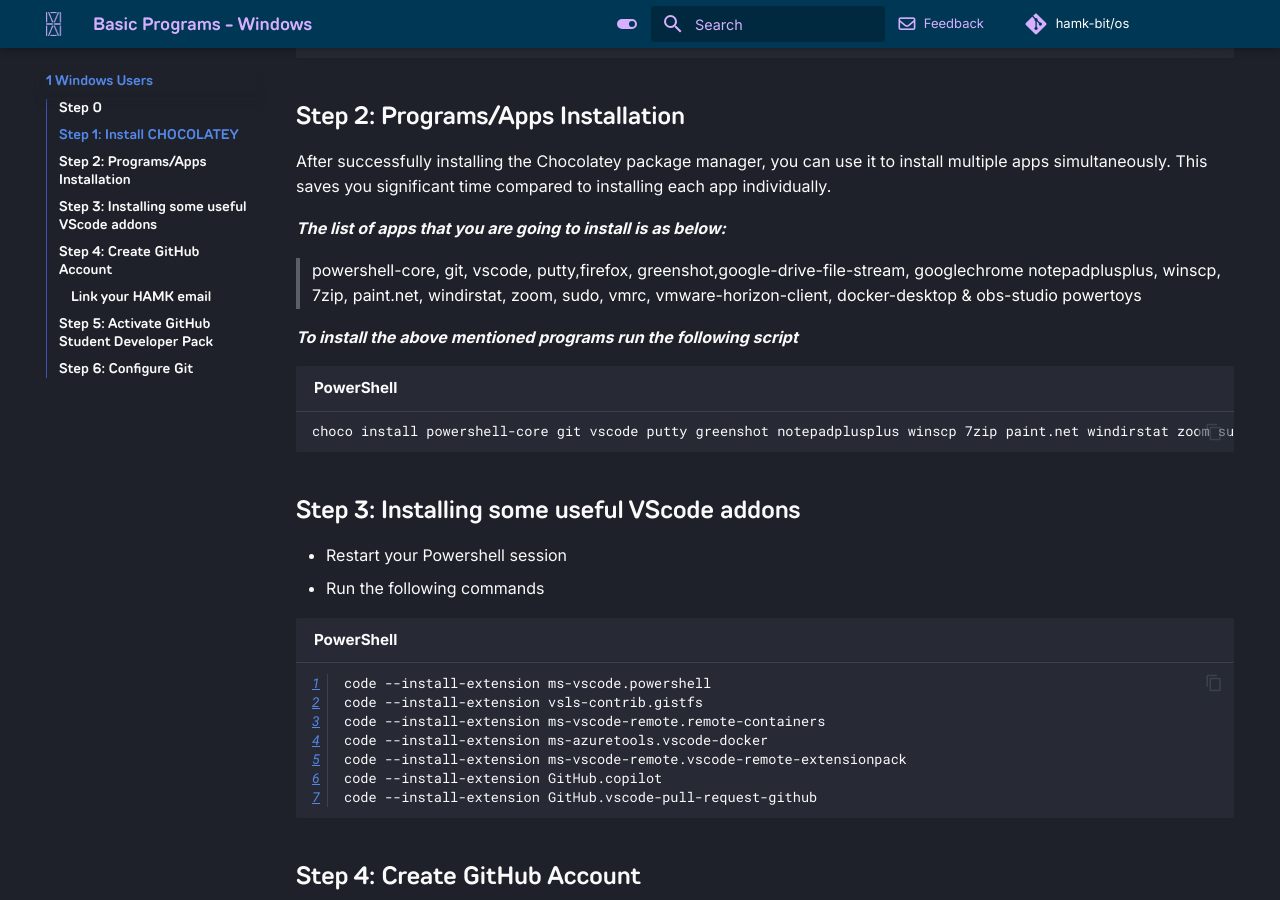
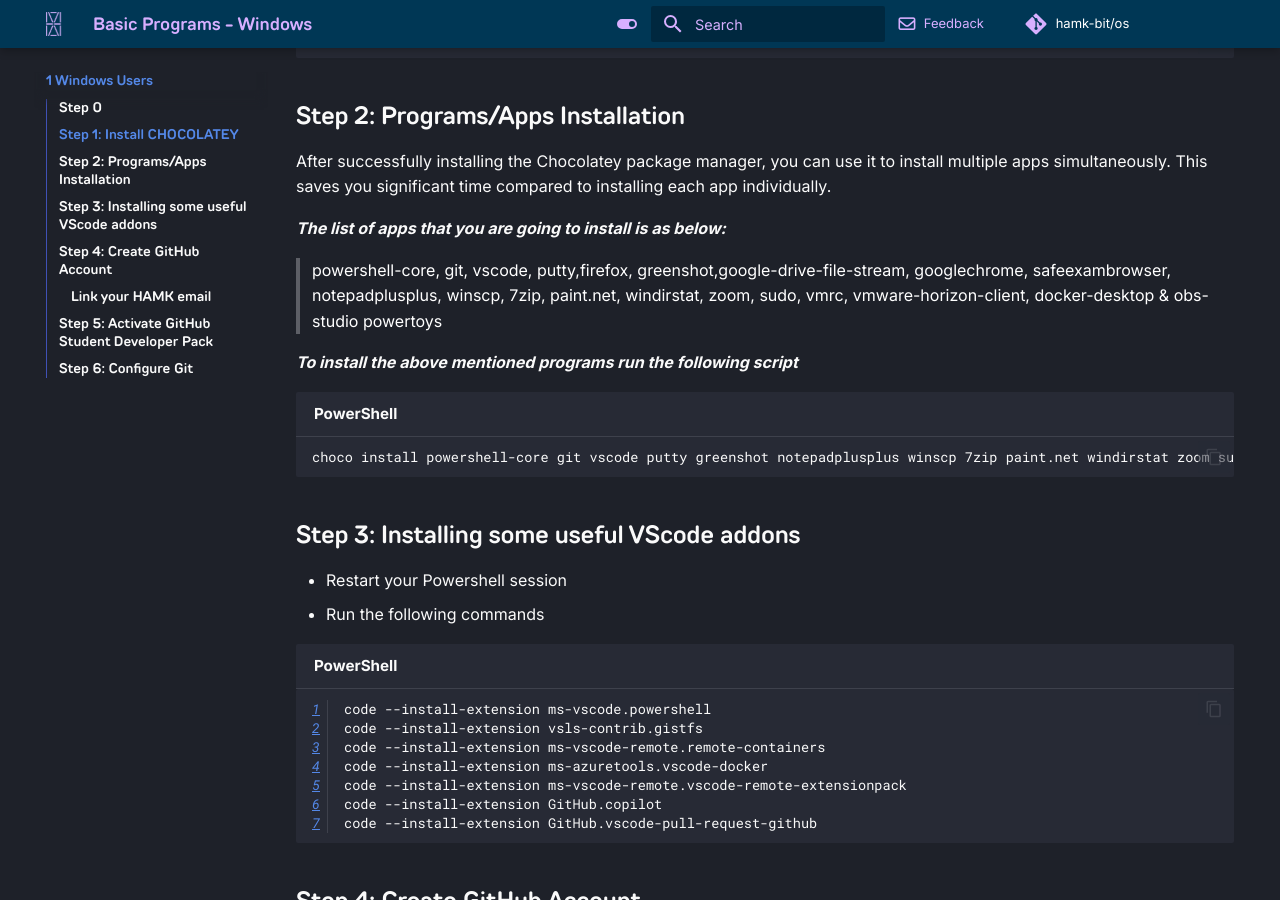
Before and after one commit to hamk-business-information-technology/os, an MkDocs documentation site: the page built from docs/index.md, in a window 1280 px wide and 900 px high, scrolled down 1600 px. Built offline with MkDocs 1.6.1 and Material for MkDocs 9.7.7, drawn with Linux system fonts in a browser that asks for light colours; comment, search, counter and statistics services are not loaded; a style sheet for code colours, icons or effects is not loaded.

````diff
--- a/docs/index.md
+++ b/docs/index.md
@@ -54,12 +54,12 @@ After successfully installing the Chocolatey package manager, you can use it to
 
 ***The list of apps that you are going to install is as below:*** <br>
 
-> powershell-core, git, vscode, putty,firefox, greenshot,google-drive-file-stream, googlechrome notepadplusplus, winscp, 7zip,  paint.net, windirstat, zoom, sudo, vmrc, vmware-horizon-client, docker-desktop & obs-studio powertoys
+> powershell-core, git, vscode, putty,firefox, greenshot,google-drive-file-stream, googlechrome, safeexambrowser, notepadplusplus, winscp, 7zip,  paint.net, windirstat, zoom, sudo, vmrc, vmware-horizon-client, docker-desktop & obs-studio powertoys
 
 ***To install the above mentioned programs run the following script***
 
 ```powershell
-choco install powershell-core git vscode putty greenshot notepadplusplus winscp 7zip paint.net windirstat zoom sudo vmrc vmware-horizon-client obs-studio docker-desktop google-drive-file-stream googlechrome curl powertoys -y
+choco install powershell-core git vscode putty greenshot notepadplusplus winscp 7zip paint.net windirstat zoom sudo vmrc vmware-horizon-client obs-studio docker-desktop google-drive-file-stream googlechrome safeexambrowser curl powertoys -y
 
 ```
 ## Step 3: Installing some useful VScode addons
````
Also changed, not shown: docs/HAMK_BASIC_Software_MacUsers.md (+1 -1 lines).
